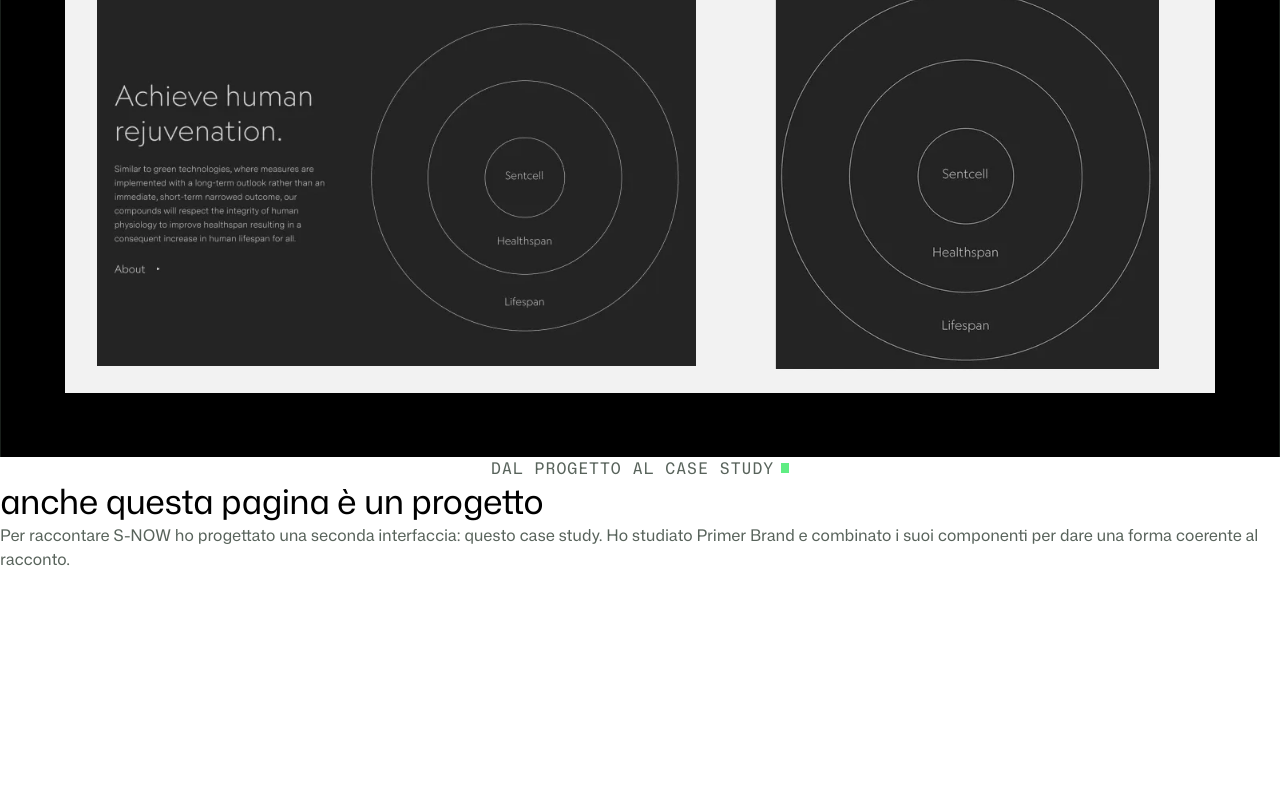
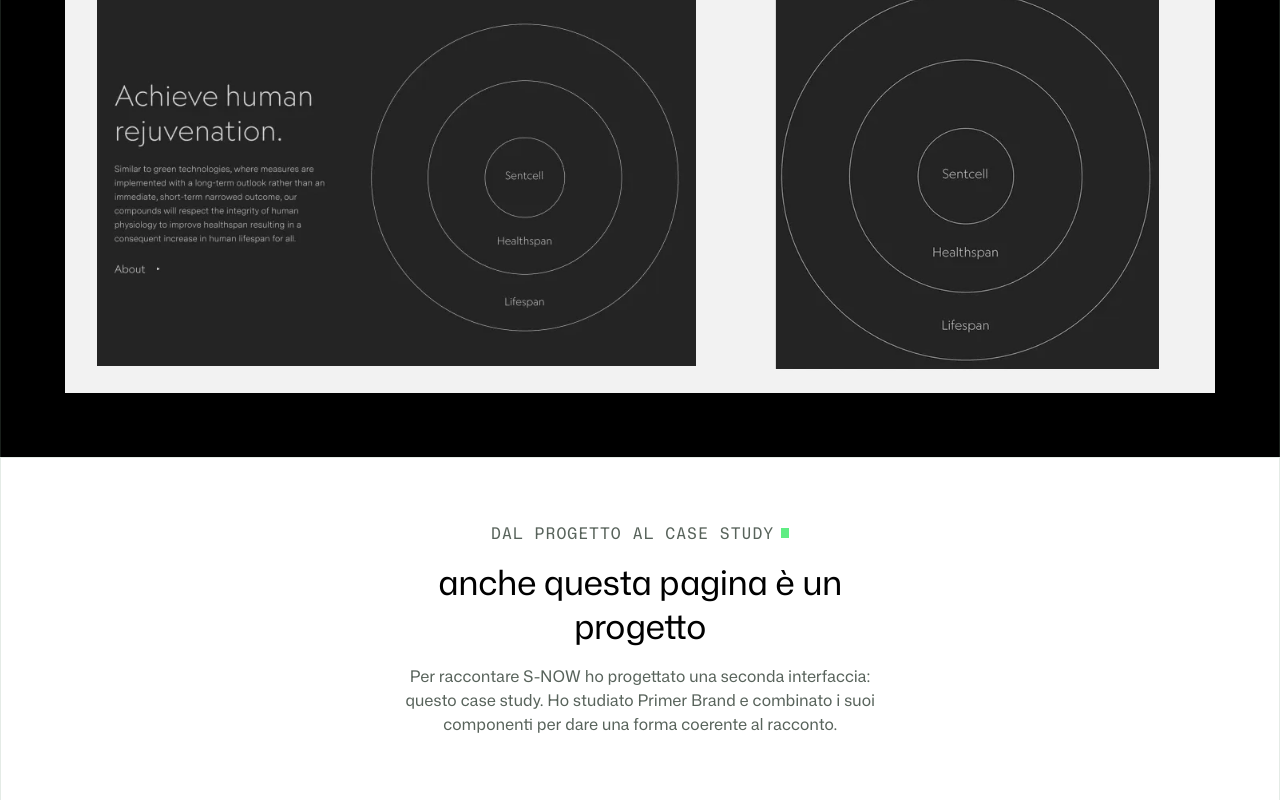
Before and after one commit to 2317manuel/presentazione-sito-neve, a plain HTML site: page index.html in a window 1280 px wide. Shown: the part 429-1229 px from the top of the page. Before the commit the page ends 1000 px from the top, so only its background shows below. Drawn offline with Linux system fonts and the light colour scheme.

Commit message:
lectio28/09

```diff
--- a/index.html
+++ b/index.html
@@ -59,8 +59,10 @@
         <img class="hero-image" src="assets/images/sentcell-home.webp" alt="grafico spirale">
       </div>
     </section>
-    <section id="questa-pagina" class="theme-light">
-      <header>
+    <section id="questa-pagina" class="theme-light border-top">
+      <header class="container border-inline text-center">
+        <div class="case-study-intro">
+
         <p class="eyebrow">
           dal progetto al case study
           <svg class="eyebrow-cursor" width="8" height="10" viewBox="0 0 8 10" fill="none"
@@ -71,6 +73,7 @@
 
         <h2 class="heading heading-size-4">anche questa pagina è un progetto</h2>
         <p class="text-size-200 color-muted">Per raccontare S-NOW ho progettato una seconda interfaccia: questo case study. Ho studiato Primer Brand e combinato i suoi componenti per dare una forma coerente al racconto.</p>
+         </div>
       </header>
 
     </section>
--- a/script.js
+++ b/script.js
@@ -2,7 +2,7 @@
 const navigationButton = document.querySelector('.navigation-toggle');
 const navigationLabel = document.querySelector('.navigation-label');
 const navigationPanel = document.querySelector('.navigation-panel');
-const desktopMedia = window.matchMedia('(min-width: 63.25rem)');
+const desktopMedia = window.matchMedia('(min-width: 1000px)');
 const supportsNavigation = 'popover' in HTMLElement.prototype &&
   CSS.supports('top', 'anchor(bottom)') &&
   CSS.supports('width', 'anchor-size(width)');
```
